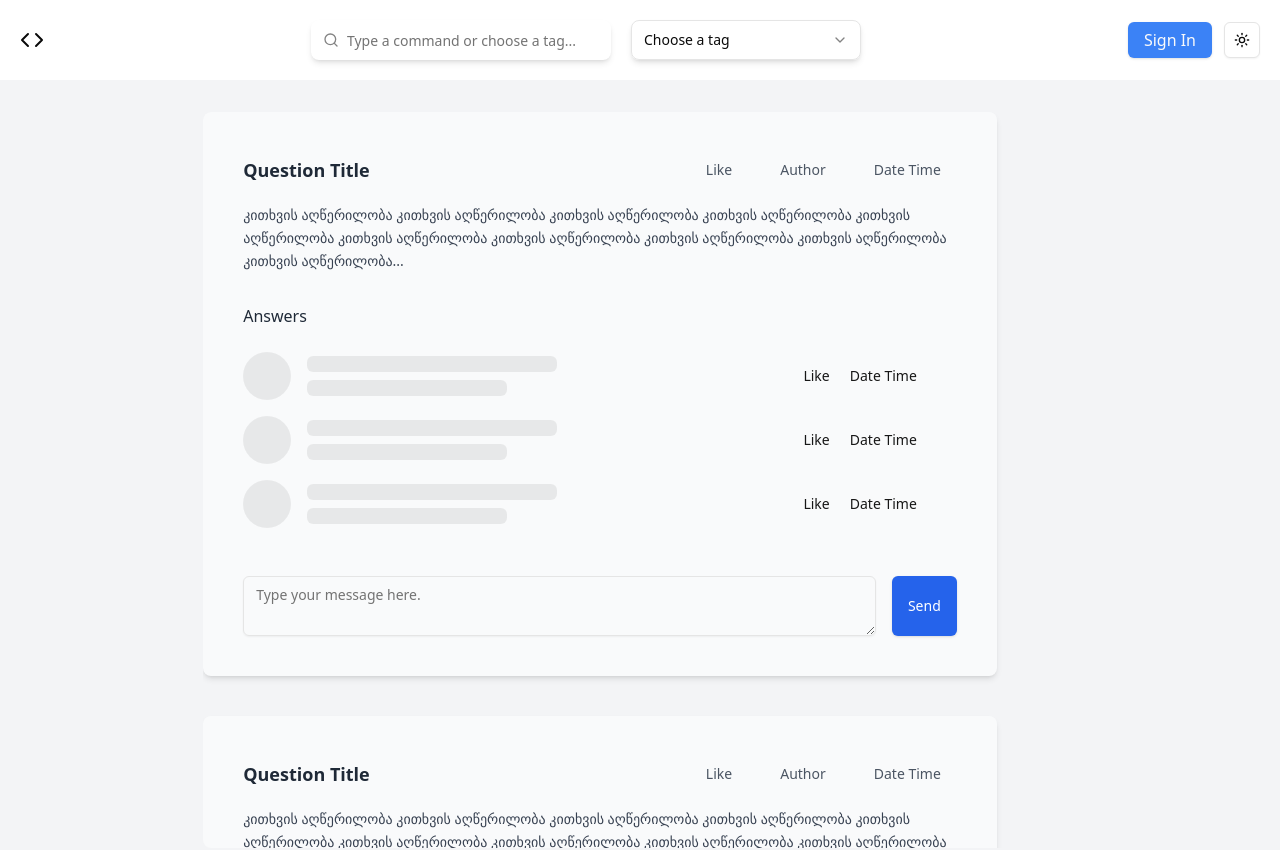
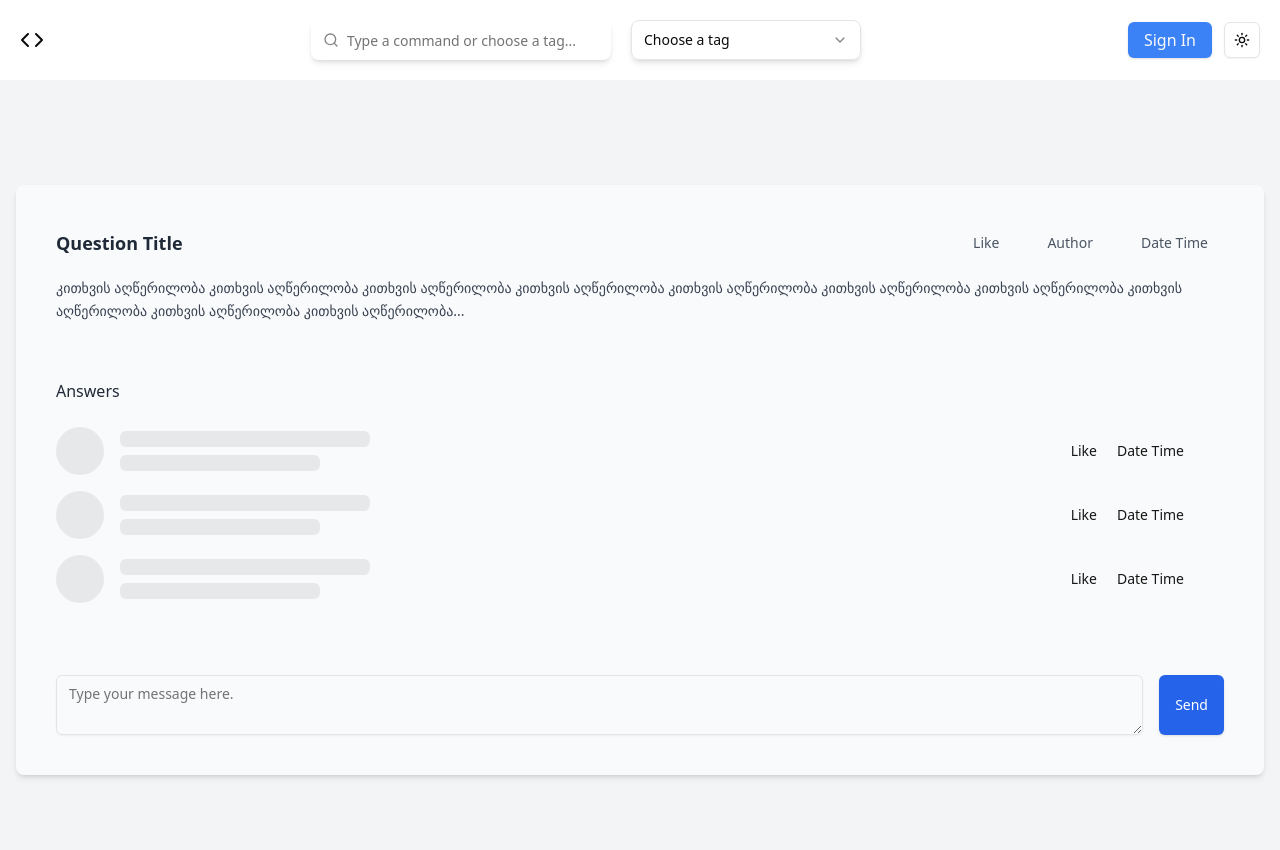
Before and after one commit to giozauta/stayConnected, a React (Vite) app: page /questionPage in a window 1280 px wide. Shown: the top 850 px of the page. Built offline with nearby package versions, Linux system fonts and the light colour scheme.

Commit message:
change questionPage

```diff
--- a/src/pages/question-page/QuestionPage.tsx
+++ b/src/pages/question-page/QuestionPage.tsx
@@ -2,9 +2,7 @@ import QuestionContainer from "./components/question-container";
 
 const QuestionPage = () => {
   return (
-    <div className="allQuestionsBox flex flex-col gap-10 overflow-y-scroll pr-20 w-[70%] scrollbar-thin scrollbar-thumb-blue-500 scrollbar-track-gray-100 dark:scrollbar-thumb-blue-700 dark:scrollbar-track-gray-800 rounded-lg ">
-      <QuestionContainer />
-      <QuestionContainer />
+ <div className="flex flex-col gap-8 align-middle justify-center">
       <QuestionContainer />
     </div>
   );
--- a/src/pages/question-page/components/question-container/index.tsx
+++ b/src/pages/question-page/components/question-container/index.tsx
@@ -6,7 +6,7 @@ const QuestionContainer = () => {
   const persons = ["giorgi", "gvanca", "elene", "teona", "teona", "rati"]; // Placeholder for persons who answered
 
   return (
-    <div className="bg-gray-50 dark:bg-gray-800 p-6 md:p-8 lg:p-10 border border-gray-200 dark:border-gray-700 rounded-lg shadow-md flex flex-col gap-8">
+    <div className="bg-gray-50 dark:bg-gray-800 p-6 md:p-8 lg:p-10 border border-gray-200 dark:border-gray-700 rounded-lg shadow-md flex flex-col gap-14">
       {/* Question Header */}
       <div className="flex flex-col gap-4">
         <div className="flex justify-between items-center">
@@ -37,7 +37,7 @@ const QuestionContainer = () => {
         <h3 className="text-base font-medium text-gray-800 dark:text-gray-200">
           Answers
         </h3>
-        <div className="h-48 overflow-y-auto flex flex-col gap-4 pr-10 scrollbar-thin scrollbar-thumb-blue-500 scrollbar-track-transparent dark:scrollbar-thumb-blue-700 dark:scrollbar-track-transparent">
+        <div className="max-h-48 overflow-y-auto flex flex-col gap-4 pr-10 scrollbar-thin scrollbar-thumb-blue-500 scrollbar-track-transparent dark:scrollbar-thumb-blue-700 dark:scrollbar-track-transparent">
           {persons.map((index) => (
             <Person key={index} />
           ))}
```
